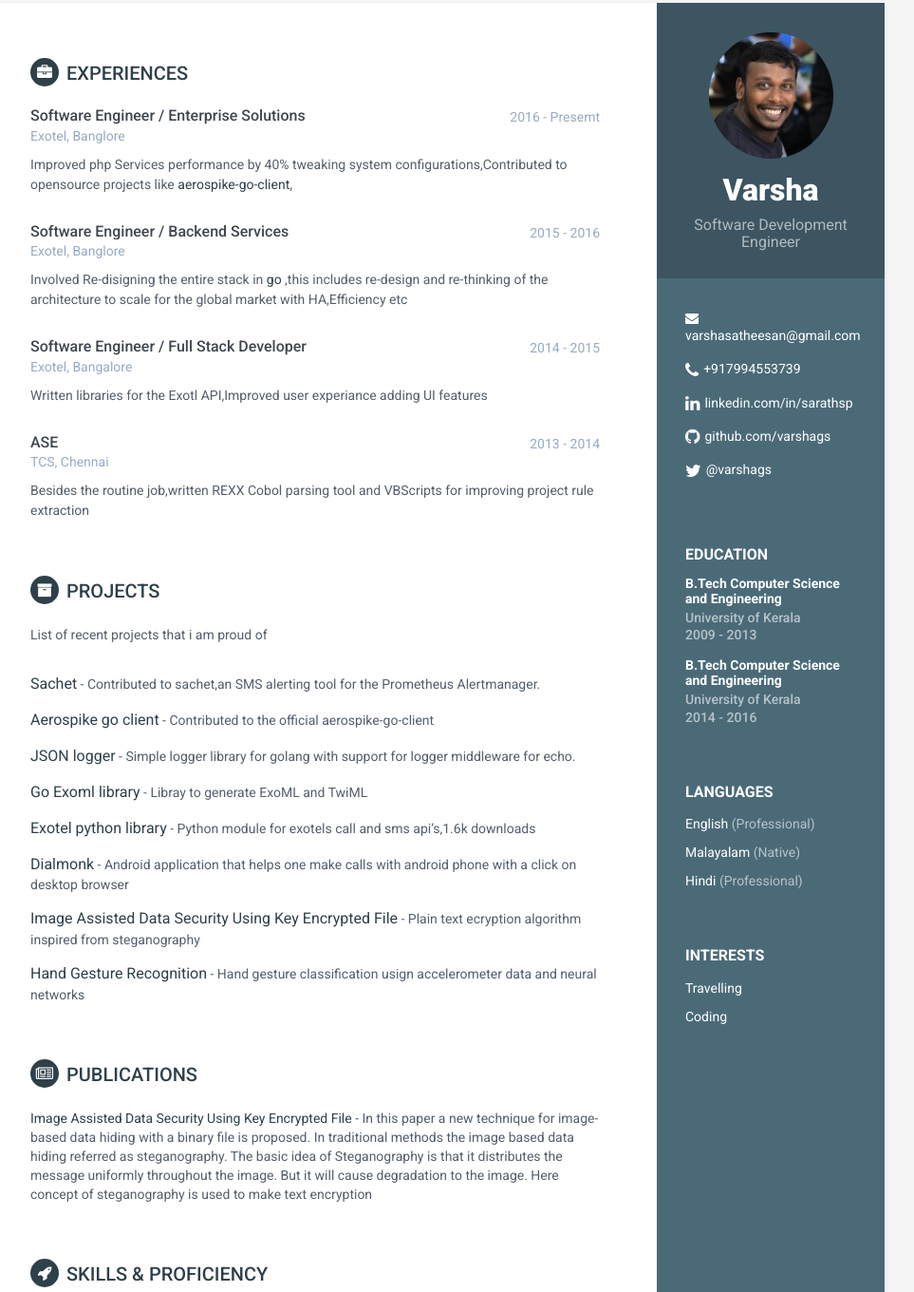
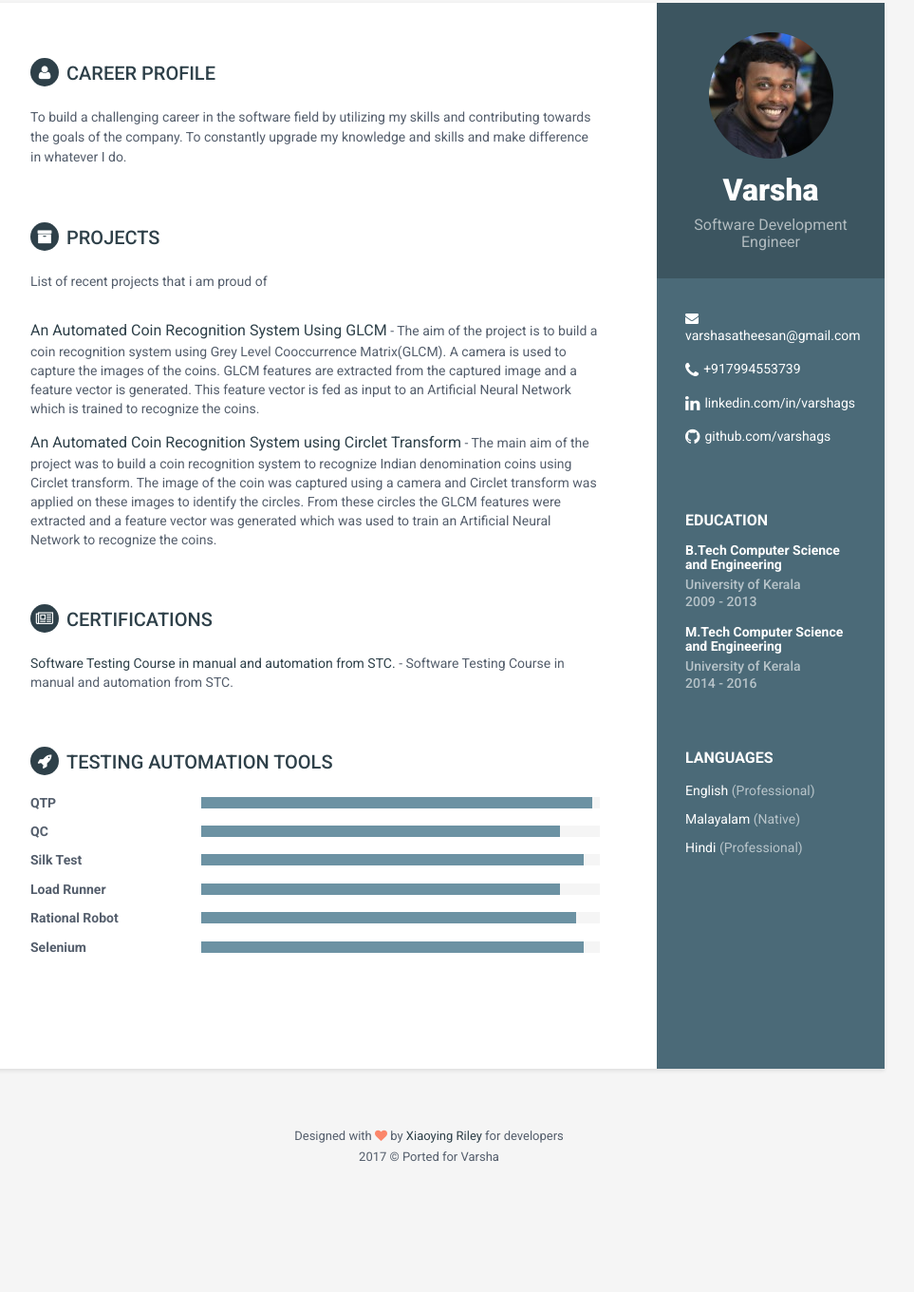
Before and after one commit to Varshags/varshags.github.io, a plain HTML site: page index.html in a window 1280 px wide. Shown: the part 27-1387 px from the top of the page at 95% size, without its empty margins (188-1151 px from the left). After the commit the page ends 1316 px from the top, so only its background shows below. Drawn offline with Linux system fonts and the light colour scheme.

Commit message:
Added details

```diff
--- a/index.html
+++ b/index.html
@@ -51,11 +51,9 @@ ga('send', 'pageview');
 
                     <li class="phone"><i class="fa fa-phone"></i><a href="#ZgotmplZ">&#43;917994553739</a></li>
 
-                    <li class="linkedin"><i class="fa fa-linkedin"></i><a href="//www.linkedin.com/in/varsha-gs-8ab28868">linkedin.com/in/sarathsp</a></li>
+                    <li class="linkedin"><i class="fa fa-linkedin"></i><a href="//www.linkedin.com/in/varsha-gs-8ab28868">linkedin.com/in/varshags</a></li>
 
                     <li class="github"><i class="fa fa-github"></i><a href="//github.com/varshags">github.com/varshags</a></li>
-
-                    <li class="twitter"><i class="fa fa-twitter"></i><a href="//twitter.com/varshags">@varshags</a></li>
 
                 </ul>
             </div>
@@ -72,7 +70,7 @@ ga('send', 'pageview');
                 </div>
 
                 <div class="item">
-                    <h4 class="degree">B.Tech Computer Science and Engineering</h4>
+                    <h4 class="degree">M.Tech Computer Science and Engineering</h4>
                     <h5 class="meta">University of Kerala</h5>
                     <div class="time">2014 - 2016</div>
                 </div>
@@ -96,83 +94,20 @@ ga('send', 'pageview');
 
 
 
-		            <div class="interests-container container-block">
-                <h2 class="container-block-title">Interests</h2>
-                <ul class="list-unstyled interests-list">
-
-                    <li>Travelling</li>
-
-                    <li>Coding</li>
-
-                </ul>
-            </div>
-
 
         </div>
 
 	<div class="main-wrapper">
 
 
+	            <section class="section summary-section">
+                <h2 class="section-title"><i class="fa fa-user"></i>Career Profile</h2>
+                <div class="summary">
+                    <p>To build a challenging career in the software field by utilizing my skills and contributing towards the goals of the company. To constantly upgrade my knowledge and skills and make difference in whatever I do.</p>
+                </div>
+            </section>
 
 
-                <section class="section experiences-section">
-                <h2 class="section-title"><i class="fa fa-briefcase"></i>Experiences</h2>
-
-
-                <div class="item">
-                    <div class="meta">
-                        <div class="upper-row">
-                            <h3 class="job-title">Software Engineer / Enterprise Solutions</h3>
-                            <div class="time">2016 - Presemt</div>
-                        </div>
-                        <div class="company">Exotel, Banglore</div>
-                    </div>
-                    <div class="details">
-                        <p>Improved php Services performance by 40% tweaking system configurations,Contributed to opensource projects like <a href="https://github.com/aerospike/aerospike-client-go">aerospike-go-client</a>,</p>
-                    </div>
-                </div>
-
-                <div class="item">
-                    <div class="meta">
-                        <div class="upper-row">
-                            <h3 class="job-title">Software Engineer / Backend Services</h3>
-                            <div class="time">2015 - 2016</div>
-                        </div>
-                        <div class="company">Exotel, Banglore</div>
-                    </div>
-                    <div class="details">
-                        <p>Involved Re-disigning the entire stack in <a href="https://golang.org">go</a> ,this includes re-design and re-thinking of the architecture to scale for the global market with  HA,Efficiency etc</p>
-                    </div>
-                </div>
-
-                <div class="item">
-                    <div class="meta">
-                        <div class="upper-row">
-                            <h3 class="job-title">Software Engineer / Full Stack Developer</h3>
-                            <div class="time">2014 - 2015</div>
-                        </div>
-                        <div class="company">Exotel, Bangalore</div>
-                    </div>
-                    <div class="details">
-                        <p>Written libraries for the Exotl API,Improved user experiance adding UI features</p>
-                    </div>
-                </div>
-
-                <div class="item">
-                    <div class="meta">
-                        <div class="upper-row">
-                            <h3 class="job-title">ASE</h3>
-                            <div class="time">2013 - 2014</div>
-                        </div>
-                        <div class="company">TCS, Chennai</div>
-                    </div>
-                    <div class="details">
-                        <p>Besides the routine job,written REXX Cobol parsing tool and VBScripts for improving project rule extraction</p>
-                    </div>
-                </div>
-
-
-            </section>
 
 
 
@@ -183,35 +118,11 @@ ga('send', 'pageview');
                 </div>
 
                 <div class="item">
-                    <span class="project-title"><a href="https://github.com/messagebird/sachet">Sachet</a></span> - <span class="project-tagline">Contributed to sachet,an SMS alerting tool for the Prometheus Alertmanager.</span>
+                    <span class="project-title"><a href="">An Automated Coin Recognition System Using GLCM</a></span> - <span class="project-tagline">The aim of the project is to build a coin recognition system using Grey Level Cooccurrence Matrix(GLCM). A camera is used to capture the images of the coins. GLCM features are extracted from the captured image and a feature vector is generated. This feature vector is fed as input to an Artificial Neural Network which is trained to recognize the coins.</span>
                 </div>
 
                 <div class="item">
-                    <span class="project-title"><a href="https://github.com/sarathsp06/aerospike-client-go">Aerospike go client</a></span> - <span class="project-tagline">Contributed to the official aerospike-go-client</span>
-                </div>
-
-                <div class="item">
-                    <span class="project-title"><a href="https://github.com/sarathsp06/gologger">JSON logger</a></span> - <span class="project-tagline">Simple logger library for golang with support for logger middleware for echo.</span>
-                </div>
-
-                <div class="item">
-                    <span class="project-title"><a href="https://github.com/exotel/goexoml">Go Exoml library</a></span> - <span class="project-tagline">Libray to generate ExoML and TwiML</span>
-                </div>
-
-                <div class="item">
-                    <span class="project-title"><a href="https://github.com/sarathsp06/exotel-py">Exotel python library</a></span> - <span class="project-tagline">Python module for exotels call and sms api&rsquo;s,1.6k downloads</span>
-                </div>
-
-                <div class="item">
-                    <span class="project-title"><a href="https://play.google.com/store/apps/details?id=com.dialmonk.quicksilver">Dialmonk</a></span> - <span class="project-tagline">Android application that helps one make calls with android phone with a click on desktop browser</span>
-                </div>
-
-                <div class="item">
-                    <span class="project-title"><a href="https://github.com/sarathsp06/steganography">Image Assisted Data Security Using Key Encrypted File</a></span> - <span class="project-tagline">Plain text ecryption algorithm inspired from steganography</span>
-                </div>
-
-                <div class="item">
-                    <span class="project-title"><a href="https://github.com/sarathsp06/gesture_rec">Hand Gesture Recognition</a></span> - <span class="project-tagline">Hand gesture classification usign accelerometer data and neural networks</span>
+                    <span class="project-title"><a href="">An Automated Coin Recognition System using Circlet Transform</a></span> - <span class="project-tagline">The main aim of the project was to build a coin recognition system to recognize Indian denomination coins using Circlet transform. The image of the coin was captured using a camera and Circlet transform was applied on these images to identify the circles. From these circles the GLCM features were extracted and a feature vector was generated which was used to train an Artificial Neural Network to recognize the coins.</span>
                 </div>
 
             </section>
@@ -220,13 +131,13 @@ ga('send', 'pageview');
 
 
                 <section class="section publications-section">
-                <h2 class="section-title"><i class="fa fa-newspaper-o"></i>Publications</h2>
+                <h2 class="section-title"><i class="fa fa-newspaper-o"></i>Certifications</h2>
                 <div class="intro">
                     <p></p>
                 </div>
 
                 <div class="item">
-                    <span class="publications-title"><a href="http://www.ijert.org/view-pdf/13070/image-assisted-data-security-using-key-encrypted-file">Image Assisted Data Security Using Key Encrypted File</a></span> - <span class="publications-tagline">In this paper a new technique for image-based data hiding with a binary file is proposed. In traditional methods the image based data hiding referred as steganography. The basic idea of Steganography is that it distributes the message uniformly throughout the image. But it will cause degradation to the image. Here concept of steganography is used to make text encryption</span>
+                    <span class="publications-title"><a href="">Software Testing Course in manual and automation from STC.</a></span> - <span class="publications-tagline">Software Testing Course in manual and automation from STC.</span>
                 </div>
 
             </section>
@@ -235,11 +146,11 @@ ga('send', 'pageview');
 
 
 	            <section class="skills-section section">
-                <h2 class="section-title"><i class="fa fa-rocket"></i>Skills &amp; Proficiency</h2>
+                <h2 class="section-title"><i class="fa fa-rocket"></i>Testing Automation Tools</h2>
                 <div class="skillset">
 
                     <div class="item">
-                        <h3 class="level-title">Golang</h3>
+                        <h3 class="level-title">QTP</h3>
                         <div class="level-bar">
                             <div class="level-bar-inner" data-level="98%">
                             </div>
@@ -247,7 +158,7 @@ ga('send', 'pageview');
                     </div>
 
                     <div class="item">
-                        <h3 class="level-title">Python</h3>
+                        <h3 class="level-title">QC</h3>
                         <div class="level-bar">
                             <div class="level-bar-inner" data-level="90%">
                             </div>
@@ -255,7 +166,15 @@ ga('send', 'pageview');
                     </div>
 
                     <div class="item">
-                        <h3 class="level-title">PHP &amp; Javascript</h3>
+                        <h3 class="level-title">Silk Test</h3>
+                        <div class="level-bar">
+                            <div class="level-bar-inner" data-level="96%">
+                            </div>
+                        </div>
+                    </div>
+
+                    <div class="item">
+                        <h3 class="level-title">Load Runner</h3>
                         <div class="level-bar">
                             <div class="level-bar-inner" data-level="90%">
                             </div>
@@ -263,17 +182,17 @@ ga('send', 'pageview');
                     </div>
 
                     <div class="item">
-                        <h3 class="level-title">MySQL,Linux</h3>
+                        <h3 class="level-title">Rational Robot</h3>
                         <div class="level-bar">
-                            <div class="level-bar-inner" data-level="75%">
+                            <div class="level-bar-inner" data-level="94%">
                             </div>
                         </div>
                     </div>
 
                     <div class="item">
-                        <h3 class="level-title">Distributed Systems</h3>
+                        <h3 class="level-title">Selenium</h3>
                         <div class="level-bar">
-                            <div class="level-bar-inner" data-level="60%">
+                            <div class="level-bar-inner" data-level="96%">
                             </div>
                         </div>
                     </div>
@@ -289,7 +208,7 @@ ga('send', 'pageview');
         <div class="text-center">
 
                 <small class="copyright">Designed with <i class="fa fa-heart"></i> by <a href="http://themes.3rdwavemedia.com" target="_blank">Xiaoying Riley</a> for developers</small><br>
-				<small class="copyright">2017 &copy; Ported for Sarath</small>
+				<small class="copyright">2017 &copy; Ported for Varsha</small>
         </div>
     </footer>
 
```
